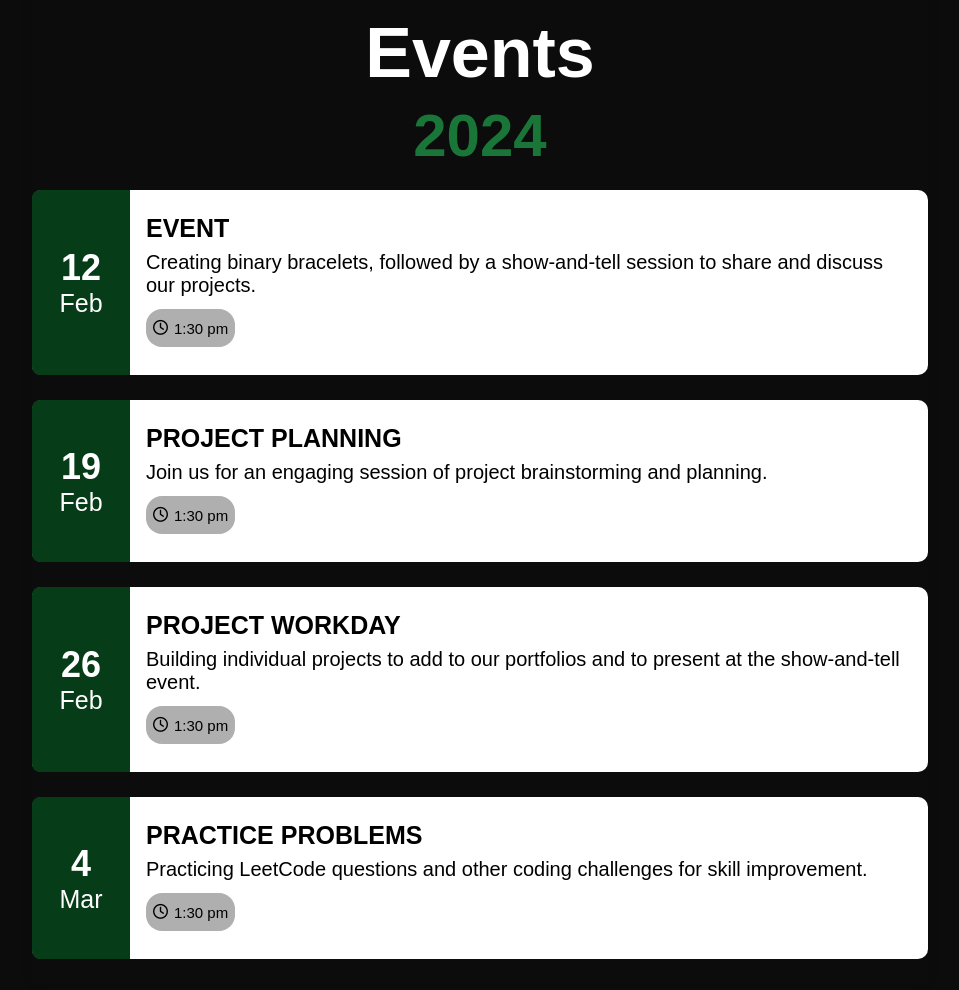
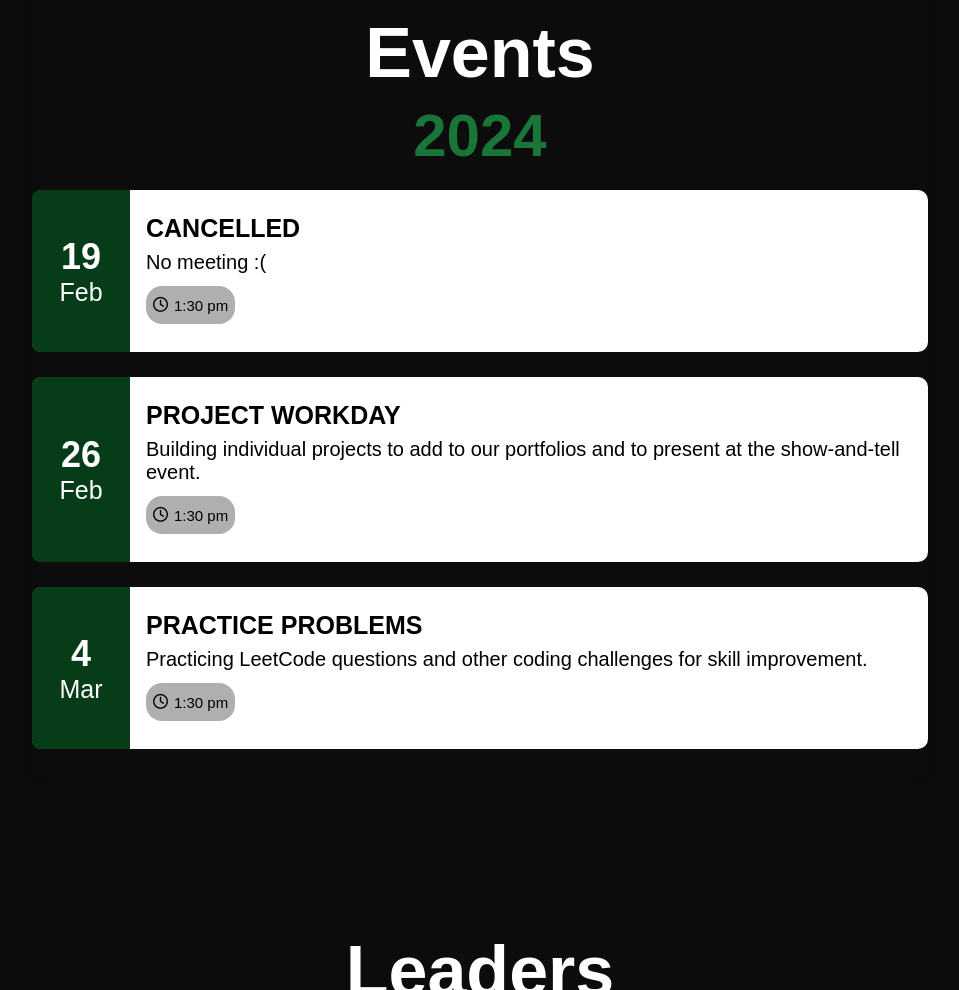
Before and after one commit to CSclubatFrisco/CsClubatFrisco.github.io, a website: page index.html in a window 1280 px wide. Shown: the part 1881-2871 px from the top of the page, without its empty margins (160-1119 px from the left). Drawn offline with nearby package versions, Linux system fonts and the light colour scheme; a web font is replaced by a local one.

Commit message:
Update index.html

```diff
--- a/index.html
+++ b/index.html
@@ -124,7 +124,7 @@
         <h3 class="evtitle">Events</h3>
         <h3 class="year">2024</h3>
 
-        <div class="event">
+  <!--      <div class="event">
             <div class="event-left">
                 <div class="event-date">
                     <div class="date">12</div>
@@ -145,6 +145,7 @@
                 </div>
             </div>
         </div>
+	    -->
          <div class="event">
             <div class="event-left">
                 <div class="event-date">
@@ -154,10 +155,10 @@
             </div>
 
            <div class="event-right">
-                <h3 class="event-title">Project Planning</h3>
+                <h3 class="event-title"> CANCELLED </h3>
 
                 <div class="event-description">
-                    Join us for an engaging session of project brainstorming and planning.
+                    No meeting :(
                 </div>
 
                 <div class="event-timing">
```
